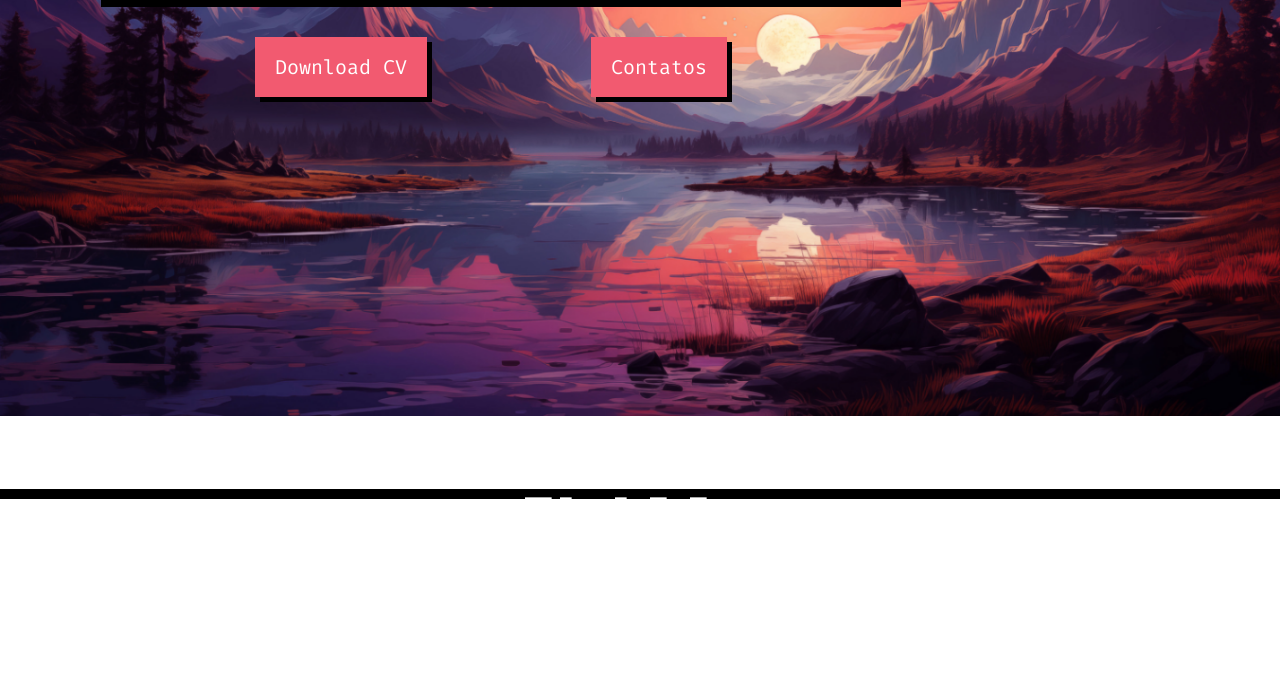
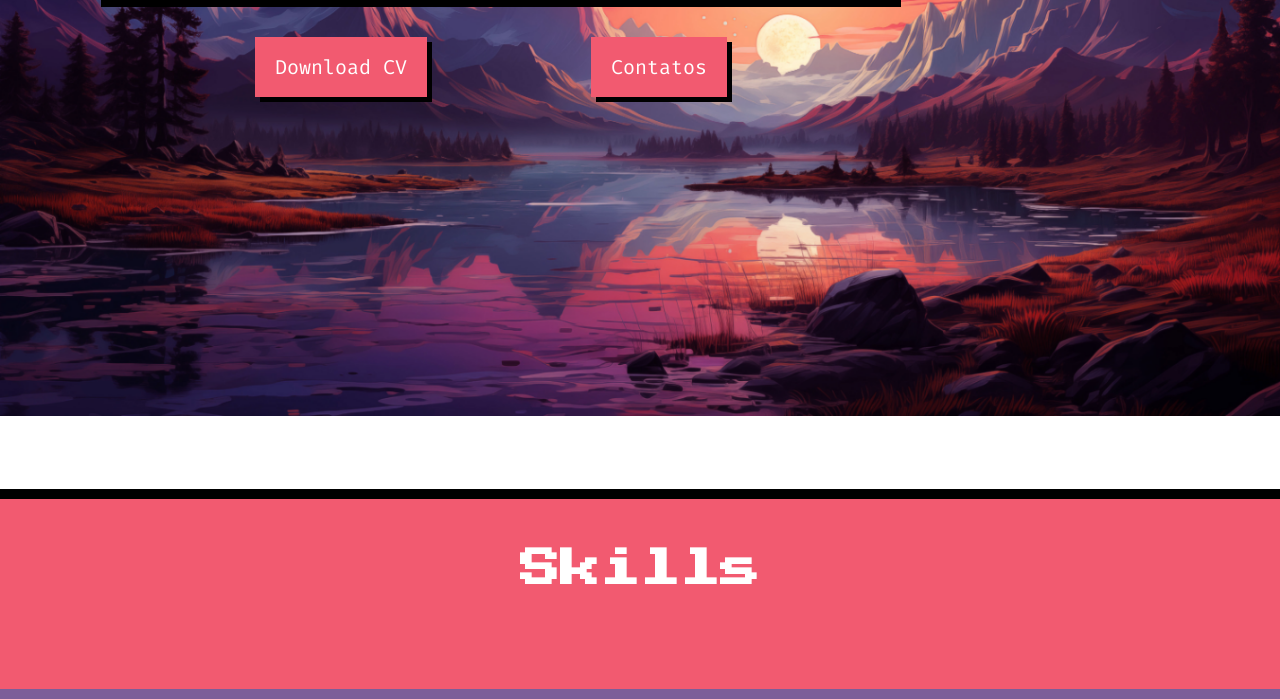
Before and after one commit to GustavoVLQ/portfolio-model, a plain HTML site: page index.html in a window 1280 px wide. Shown: the part 391-1090 px from the top of the page. Before the commit the page ends 930 px from the top, so only its background shows below. Drawn offline with Linux system fonts and the light colour scheme.

Commit message:
Create the Section component

```diff
--- /dev/null
+++ b/CSS/components/section.css
@@ -0,0 +1,6 @@
+.section {
+    background-color: #F25A70;
+    padding-top: 50px;
+    padding-bottom: 100px;
+    border-bottom:10px solid #7C5E99 ;
+}
--- a/CSS/components/title.css
+++ b/CSS/components/title.css
@@ -10,4 +10,5 @@
     color: #fff;
     text-shadow: none;
     text-align: center;
+
 }
--- a/index.html
+++ b/index.html
@@ -19,7 +19,7 @@
     <link rel="stylesheet" href="CSS/components/button.css">
     <link rel="stylesheet" href="CSS/components/action.css">
 
-    <link rel="stylesheet" href="CSS/components/secskills.css">
+    <link rel="stylesheet" href="CSS/components/section.css">
 
 
 </head>
@@ -48,6 +48,8 @@
         </div>
     </section>
 
-    <h2 class="title -second">Skills</h2>
+    <section class="section">
+        <h2 class="title -second">Skills</h2>
+    </section>
 </body>
 </html>
```
